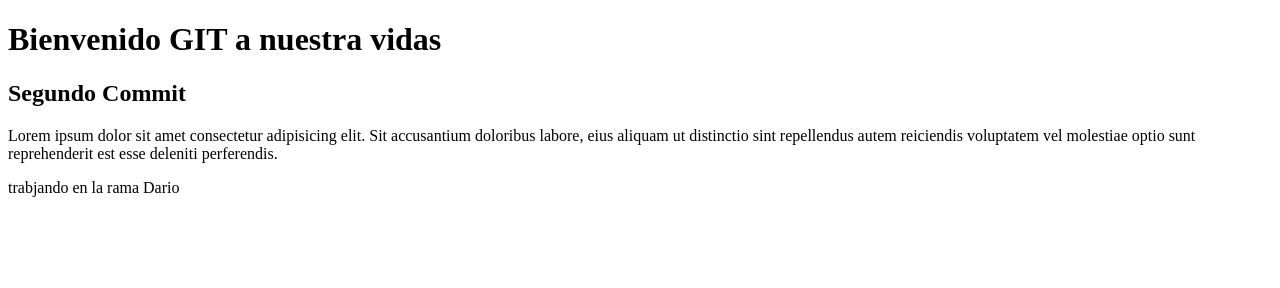
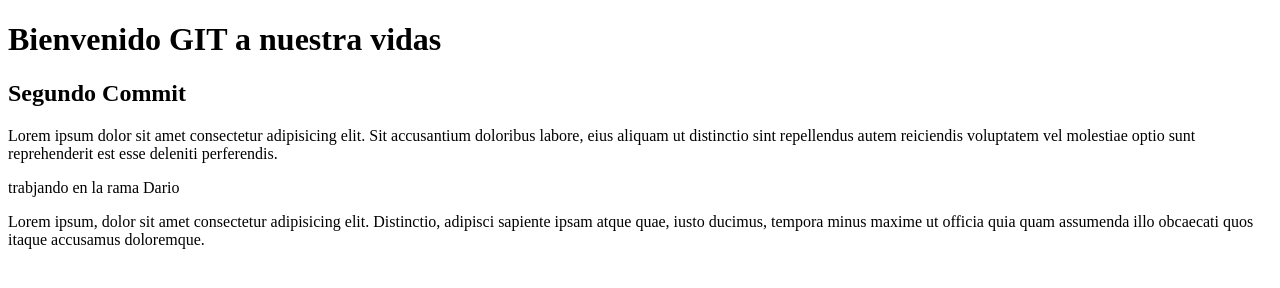
Before and after one commit to diegojrodriguez/repo-prueba, a plain HTML site: page index.html in a window 1280 px wide. Drawn offline with Linux system fonts and the light colour scheme.

Commit message:
commit desde repo local

```diff
--- a/index.html
+++ b/index.html
@@ -15,5 +15,7 @@
     </div>
 
     <p>trabjando en la rama Dario</p>
+    <p>Lorem ipsum, dolor sit amet consectetur adipisicing elit. Distinctio, adipisci sapiente ipsam atque quae, iusto ducimus, tempora minus maxime ut officia quia quam assumenda illo obcaecati quos itaque accusamus doloremque.
+    </p>
 </body>
 </html>
```
